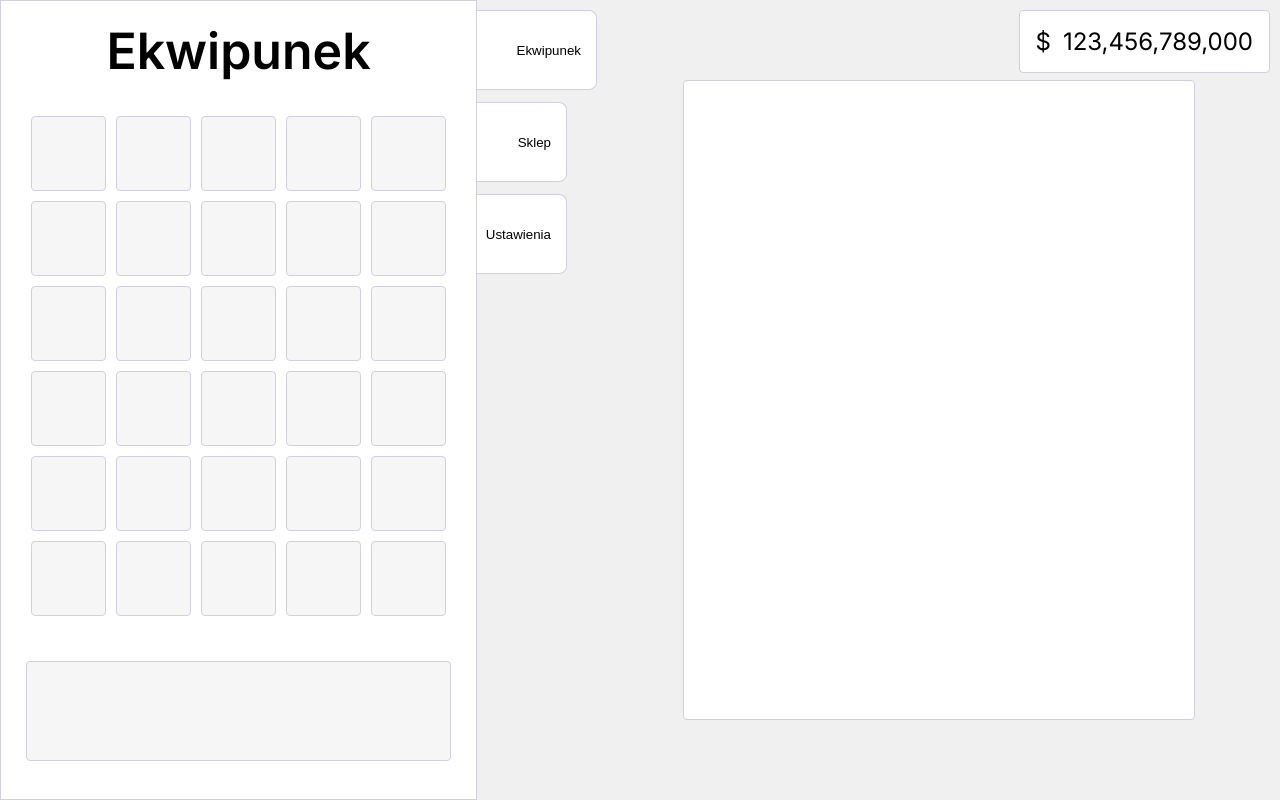
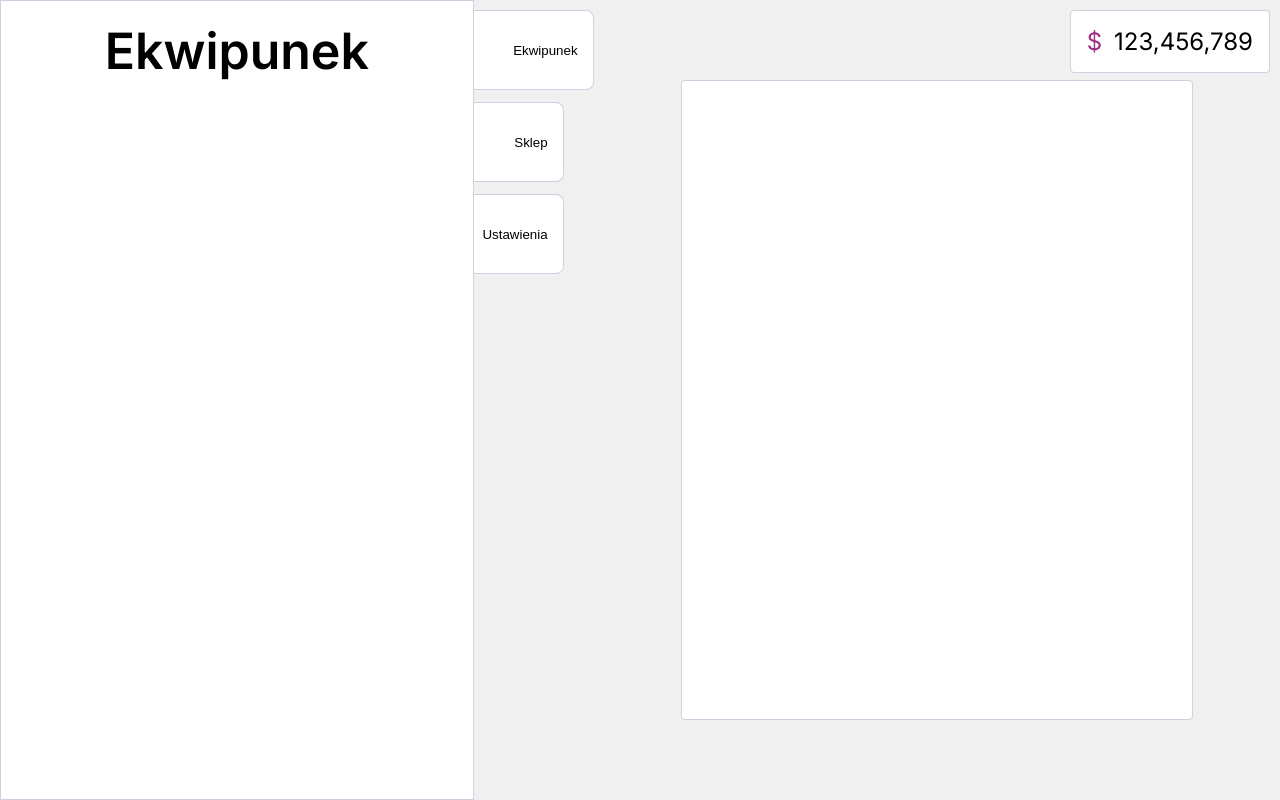
Before and after one commit to roguette/PlantIdle, a Flask app: page / in a window 1280 px wide. Run offline with Flask 3, Linux system fonts and the light colour scheme.

Commit message:
Added a secondary color and a basic Game class

```diff
--- a/static/css/style_left.css
+++ b/static/css/style_left.css
@@ -6,8 +6,14 @@
     --lighter-background: #f6f6f6;
     --border: #d2cfe0;
     --gray-text: #ccc;
+
+
+    --secondary: #a02f83;
+
 }
-
+.secondary-color {
+    color: var(--secondary);
+}
 
 html, body{
     width: 100%;
--- a/static/js/game.js
+++ b/static/js/game.js
@@ -43,7 +43,7 @@ export class InventorySlot {
         return isSlotEmpty;
     }
 }
-export class Inventory {
+class Inventory {
     slots = [];
 
     constructor() {
@@ -175,6 +175,19 @@ export class Inventory {
     }
 }
 
+export class Game {
+    inventory; // class Inventory
+    money;
+
+
+    constructor() {
+        this.inventory = new Inventory()
+        this.money = 250;
+    }
+}
+
+
+
 export function returnTestItem(name = "default"){
     return new Item({
         name: `Test item "${name}"`,
--- a/static/js/index.js
+++ b/static/js/index.js
@@ -1,4 +1,4 @@
-import { Inventory, returnTestItem, inventorySlots } from "./game.js";
+import { Game } from "./game.js";
 import { Api } from "./api.js";
 
 async function loadInventoryHTML() {
--- a/templates/index.html
+++ b/templates/index.html
@@ -24,7 +24,7 @@
                 <div id="shop">
                     <div id="shop-filters">
                         <div id="search-bar">
-                            <span class="material-symbols-outlined" style="color: var(--gray-text);">search</span>
+                            <span class="material-symbols-outlined secondary-color" >search</span>
                             <input type="text" name="" id="shop-search" placeholder="Szukaj...">
                         </div>
                         <div class="custom-select">
@@ -63,7 +63,7 @@
 
     </div>
     <div id="moneycounter">
-        <p>$</p><p id="balance">123,456,789,000</p>
+        <p class="secondary-color">$</p><p id="balance">123,456,789</p>
     </div>
 </body>
 </html>
```
